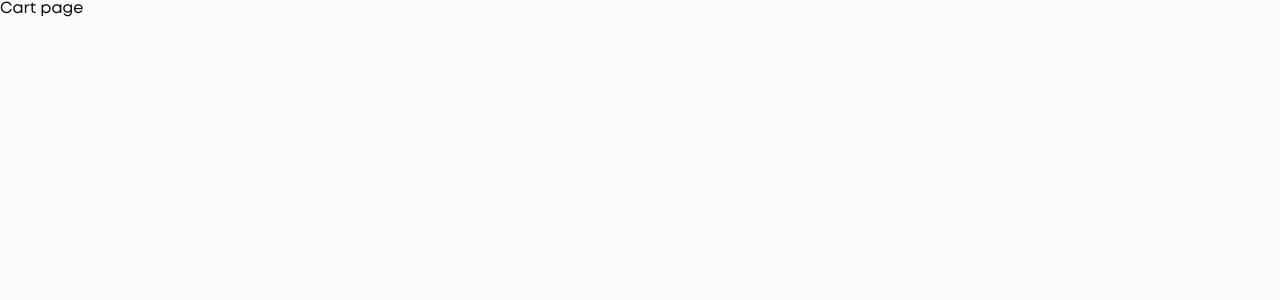
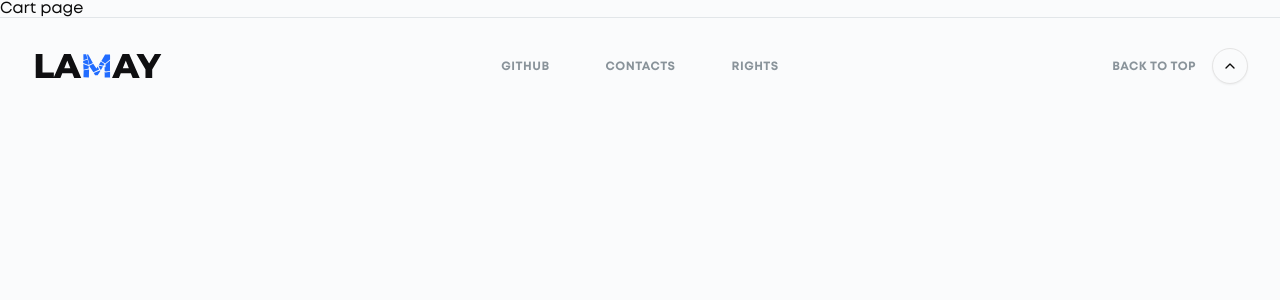
Before and after one commit to lamay-gp/lamay-frontend, a React (Vite) app: page /cart in a window 1280 px wide. Shown: the top 300 px of the page. Built offline with nearby package versions, Linux system fonts and the light colour scheme.

Commit message:
feat(SCRUM-64): add footer component

```diff
--- a/src/App.tsx
+++ b/src/App.tsx
@@ -1,4 +1,6 @@
 import { Outlet } from 'react-router';
+
+import { Footer } from '@/components/organisms/Footer';
 
 export const App = () => {
   return (
@@ -7,7 +9,7 @@ export const App = () => {
 
       <Outlet />
 
-      {/*Footer will be here*/}
+      <Footer />
     </>
   );
 };
--- /dev/null
+++ b/src/components/organisms/Footer/Footer.tsx
@@ -0,0 +1,90 @@
+import { ChevronUp } from 'lucide-react';
+import { NavLink } from 'react-router';
+
+import { Typography } from '@/components/atoms/Typography';
+import { Button } from '@/components/ui/button';
+import logo from '@/public/logo/lamay-logo.svg';
+
+export const Footer = () => {
+  const scrollToTop = () => {
+    window.scrollTo({ top: 0, behavior: 'smooth' });
+  };
+
+  return (
+    <footer className="shadow-[0px_-1px_0px_0px_var(--color-elements)]">
+      <div className="flex flex-col items-center gap-8 px-4 py-6 tablet:grid tablet:grid-cols-3 tablet:items-center tablet:gap-4 tablet:px-6 desktop:h-24 desktop:px-8">
+        <NavLink
+          to="/"
+          className="shrink-0 tablet:justify-self-start"
+        >
+          <img
+            src={logo}
+            alt="LAMAY logo"
+            className="h-7 w-auto"
+          />
+        </NavLink>
+
+        <nav className="flex justify-center gap-10 tablet:justify-self-center tablet:gap-14">
+          <a
+            href="https://github.com/lamay-gp"
+            target="_blank"
+            rel="noreferrer"
+            className="text-(--color-text-secondary) transition-colors hover:text-black"
+          >
+            <Typography
+              variant="uppercase"
+              as="span"
+            >
+              Github
+            </Typography>
+          </a>
+
+          <NavLink
+            to="#"
+            className="text-(--color-text-secondary) transition-colors hover:text-black"
+          >
+            <Typography
+              variant="uppercase"
+              as="span"
+            >
+              Contacts
+            </Typography>
+          </NavLink>
+
+          <NavLink
+            to="#"
+            className="text-(--color-text-secondary) transition-colors hover:text-black"
+          >
+            <Typography
+              variant="uppercase"
+              as="span"
+            >
+              Rights
+            </Typography>
+          </NavLink>
+        </nav>
+
+        <div className="flex items-center gap-4 tablet:justify-self-end">
+          <Typography
+            variant="uppercase"
+            as="span"
+            className="text-(--color-text-secondary)"
+          >
+            Back to top
+          </Typography>
+
+          <Button
+            type="button"
+            variant="outline"
+            size="icon"
+            aria-label="Back to top"
+            className="rounded-full"
+            onClick={scrollToTop}
+          >
+            <ChevronUp />
+          </Button>
+        </div>
+      </div>
+    </footer>
+  );
+};
--- /dev/null
+++ b/src/components/organisms/Footer/index.ts
@@ -0,0 +1 @@
+export * from './Footer';
```
